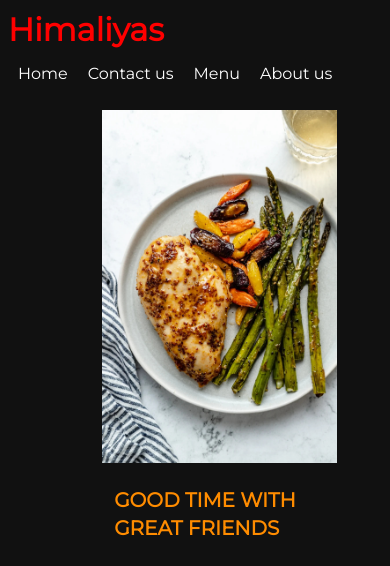
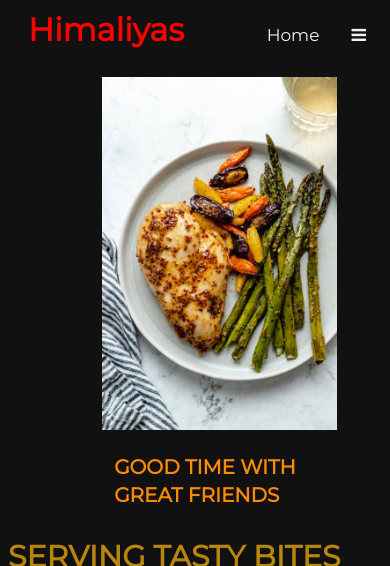
Before and after one commit to krishna8349/himalayas, a plain HTML site: page index.html in a window 390 px wide. Shown: the top 566 px of the page. Drawn offline with Linux system fonts and the light colour scheme.

Commit message:
menu bar icon for small size screen

```diff
--- a/index.html
+++ b/index.html
@@ -11,14 +11,17 @@
 </head>
 <body>
     <main class="main">
-        <div class="navbar">
+        <div class="nav">
             <h1 class="heading">Himaliyas</h1>
-            <ul class="nav">
-                <li><a href="">Home</a></li>
-                <li><a href="">Contact us</a></li>
-                <li><a href="">Menu</a></li>
-                <li><a href="">About us</a></li>
-            </ul>
+            <div class="navbar" id="myTopnav">
+              <a href="#">Home</a>
+              <a href="#">Contact us</a>
+              <a href="#">Menu</a>
+              <a href="#">About us</a>
+              <a href="javascript:void(0);" class="icon" onclick="myFunction()">
+                <i class="fa fa-bars"></i>
+              </a>
+            </div>
         </div>
         <section class="front">
             <div class="front-display">
@@ -149,39 +152,19 @@
         dots[slideIndex-1].className += " active";
       }
       </script>
-    <!-- <script>
-      function Map123() {
-      var mapOptions = {
-          center:new google.maps.LatLng(51.508742,-0.120850),
-          zoom: 10,
-          mapTypeId: google.maps.MapTypeId.HYBRID
-      }
-      var map = new google.maps.Map(document.getElementById("map"), mapOptions);
-      }
 
-      </script>
-      <script src="https://maps.googleapis.com/maps/api/js?key=AIzaSyBu-916DdpKAjTmJNIgngS6HL_kDIKU0aU&callback=Map123"></script> -->
-
-    <!-- <script>
-        let slideIndex = 0;
-        showSlides();
-
-        function showSlides() {
-          let i;
-          let slides = document.getElementsByClassName("mySlides");
-          let dots = document.getElementsByClassName("dot");
-          for (i = 0; i < slides.length; i++) {
-            slides[i].style.display = "none";
+    <!-- navbar show menu icon -->
+    <script>
+        function myFunction() {
+          var x = document.getElementById("myTopnav");
+          if (x.className === "navbar") {
+            x.className += " responsive";
+            x.style.flexDirection = 'column'
+          } else {
+            x.className = "navbar";
+            x.style.flexDirection = 'row'
           }
-          slideIndex++;
-          if (slideIndex > slides.length) {slideIndex = 1}
-          for (i = 0; i < dots.length; i++) {
-            dots[i].className = dots[i].className.replace(" active", "");
-          }
-          slides[slideIndex-1].style.display = "block";
-          dots[slideIndex-1].className += " active";
-          setTimeout(showSlides, 3000); // Change image every 2 seconds
         }
-        </script> -->
+    </script>
 </body>
 </html>
--- a/style.css
+++ b/style.css
@@ -24,15 +24,13 @@ body {
     align-items: center;
 }
 
-.navbar{
+.nav{
     display:flex;
     justify-content: space-between;
     align-items: baseline;
 }
 
-.heading {
-    display: flex;
-    justify-content: right;
+.nav .heading {
     color:red;
     margin-left: 20px;
 }
@@ -41,32 +39,34 @@ body {
     color: #f2f2f2;
 }
 
-.nav{
+.navbar {
     display: flex;
-    justify-content: right;
+    align-items: center;
+    flex-direction: row;
+    /* background-color: #333; */
 }
 
-ul {
-    list-style-type: none;
-    margin: 0;
-    padding: 0;
+.navbar a {
+    display: block;
+    color: #f2f2f2;
+    text-align: center;
+    padding: 14px 16px;
+    text-decoration: none;
+    font-size: 17px;
 }
 
-li {
-    float: left;
+.navbar a:hover {
+    /* background-color: #ddd; */
+    color: red;
 }
 
-li a {
-    display: block;
+.navbar a.active {
+    background-color: #04AA6D;
     color: white;
-    text-align: center;
-    padding: 29px 16px;
-    text-decoration: none;
 }
 
-  /* Change the link color to #111 (black) on hover */
-li a:hover {
-    color: red;
+.navbar .icon {
+    display: none;
 }
 
 .front{
@@ -384,6 +384,30 @@ textarea::placeholder{
     cursor: pointer;
 }
 
+@media screen and (max-width: 600px) {
+    .navbar a:not(:first-child) {display: none;}
+    .navbar a.icon {
+      float: right;
+      display: block;
+    }
+  }
+
+@media screen and (max-width: 600px) {
+    .navbar.responsive {position: relative;}
+    .navbar.responsive .icon {
+        position: absolute;
+        right: 0;
+        top: 0;
+    }
+
+    .navbar.responsive a {
+        float: none;
+        display: block;
+        text-align: left;
+    }
+}
+
+
 /* Extra small devices (phones, 600px and down) */
 @media only screen and (max-width: 600px) {
     .main{
@@ -392,7 +416,7 @@ textarea::placeholder{
 
     .navbar{
         display: flex;
-        flex-direction: column;
+        /* flex-direction: column; */
         justify-content: center;
         margin: 0;
     }
```
